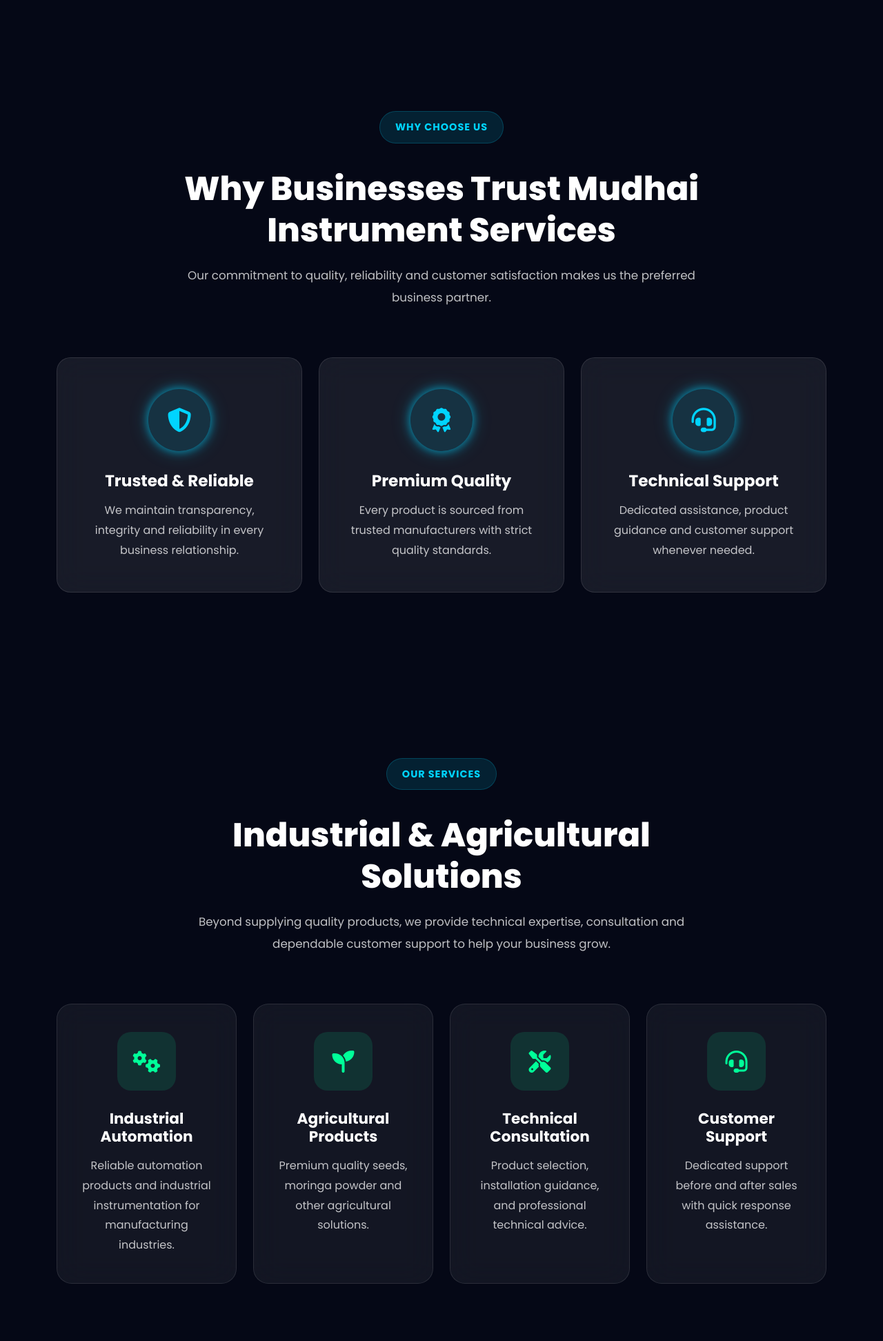
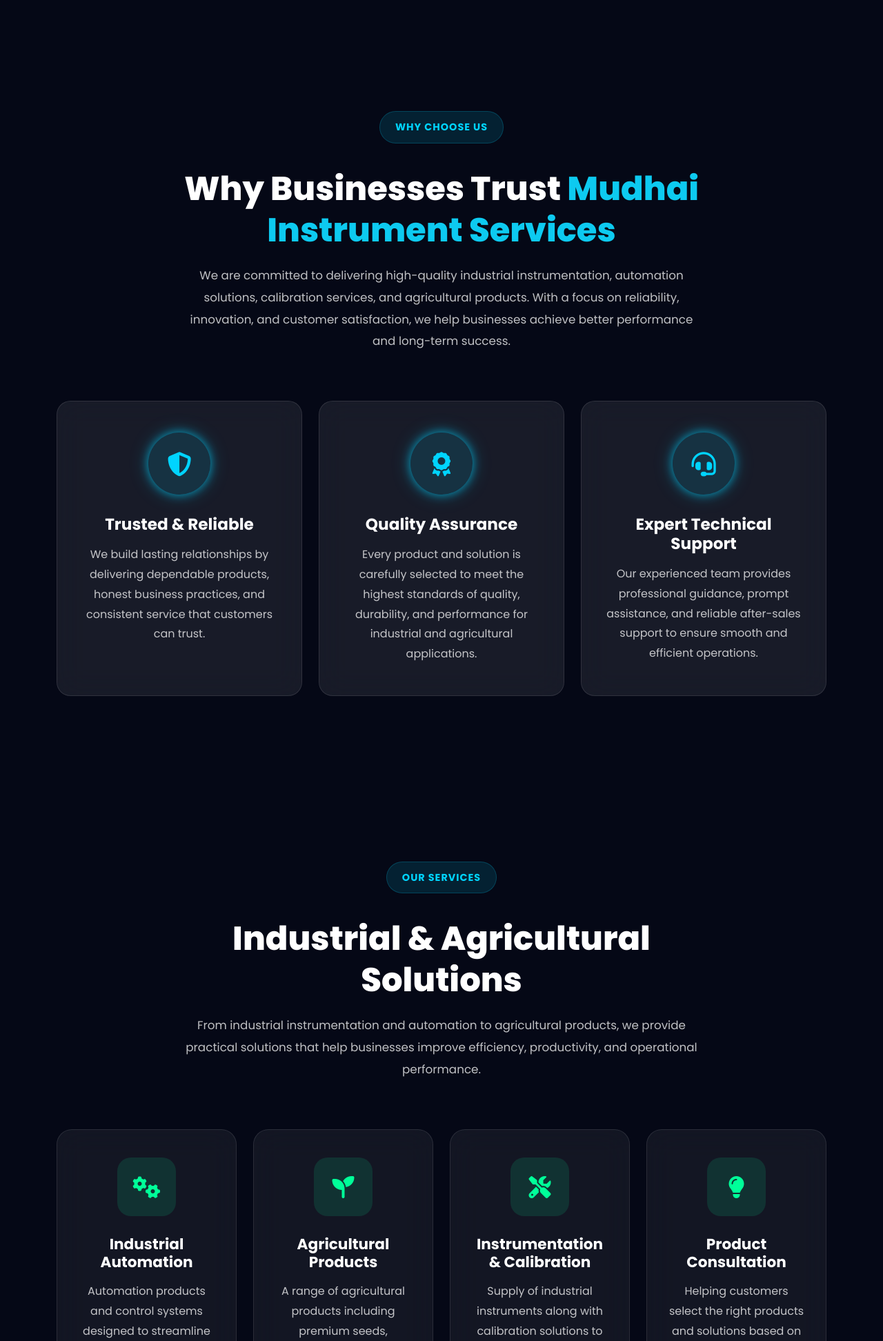
Before and after one commit to san7499/mudhai-instrument-services, a Flask app: page / in a window 1280 px wide. Shown: the part 2290-4234 px from the top of the page at 69% size. Run offline with Flask 3, Linux system fonts and the light colour scheme; data that the repository does not hold is empty; some libraries are stand-ins or nearby versions.

Commit message:
Styling issue fixing

```diff
--- a/static/css/products.css
+++ b/static/css/products.css
@@ -331,7 +331,7 @@
 
     position:relative;
 
-    padding:110px 0;
+    padding:40px 0;
 
 }
 
@@ -1648,7 +1648,7 @@ html{
 
     .products-section{
 
-        padding:130px 0;
+        padding:40px 0;
 
     }
 
--- a/templates/base.html
+++ b/templates/base.html
@@ -321,7 +321,7 @@
 
                     <i class="fa-solid fa-location-dot text-info me-2"></i>
 
-                    Pune, Maharashtra, India
+                    PA/P Dahigaon, Tal. Koregaon, Dist. Satara, Maharashtra - 415524
 
                 </p>
 
--- a/templates/home.html
+++ b/templates/home.html
@@ -274,16 +274,16 @@ WHY CHOOSE US
 
             <h2>
 
-                Why Businesses Trust
-                Mudhai Instrument Services
+                Why Businesses Trust <span class="text-info">Mudhai Instrument Services</span>
 
             </h2>
 
             <p>
 
-                Our commitment to quality,
-                reliability and customer satisfaction
-                makes us the preferred business partner.
+                We are committed to delivering high-quality industrial instrumentation,
+                automation solutions, calibration services, and agricultural products.
+                With a focus on reliability, innovation, and customer satisfaction,
+                we help businesses achieve better performance and long-term success.
 
             </p>
 
@@ -309,9 +309,9 @@ WHY CHOOSE US
 
                     <p>
 
-                        We maintain transparency,
-                        integrity and reliability
-                        in every business relationship.
+                        We build lasting relationships by delivering dependable products,
+                        honest business practices, and consistent service that customers
+                        can trust.
 
                     </p>
 
@@ -331,15 +331,15 @@ WHY CHOOSE US
 
                     <h4>
 
-                        Premium Quality
+                        Quality Assurance
 
                     </h4>
 
                     <p>
 
-                        Every product is sourced
-                        from trusted manufacturers
-                        with strict quality standards.
+                        Every product and solution is carefully selected to meet the highest
+                        standards of quality, durability, and performance for industrial
+                        and agricultural applications.
 
                     </p>
 
@@ -359,15 +359,14 @@ WHY CHOOSE US
 
                     <h4>
 
-                        Technical Support
+                        Expert Technical Support
 
                     </h4>
 
                     <p>
 
-                        Dedicated assistance,
-                        product guidance and
-                        customer support whenever needed.
+                        Our experienced team provides professional guidance, prompt assistance,
+                        and reliable after-sales support to ensure smooth and efficient operations.
 
                     </p>
 
@@ -405,9 +404,9 @@ OUR SERVICES
 
             <p>
 
-                Beyond supplying quality products, we provide
-                technical expertise, consultation and dependable
-                customer support to help your business grow.
+                From industrial instrumentation and automation to
+                agricultural products, we provide practical solutions that help
+                businesses improve efficiency, productivity, and operational performance.
 
             </p>
 
@@ -433,9 +432,9 @@ OUR SERVICES
 
                     <p>
 
-                        Reliable automation products and
-                        industrial instrumentation for
-                        manufacturing industries.
+                        Automation products and control systems designed
+                        to streamline manufacturing processes, improve
+                        productivity, and reduce operational downtime.
 
                     </p>
 
@@ -461,9 +460,9 @@ OUR SERVICES
 
                     <p>
 
-                        Premium quality seeds,
-                        moringa powder and
-                        other agricultural solutions.
+                        A range of agricultural products including premium seeds,
+                        moringa powder, and farming essentials to support healthy
+                        crop growth and sustainable agriculture.
 
                     </p>
 
@@ -483,15 +482,15 @@ OUR SERVICES
 
                     <h4>
 
-                        Technical Consultation
+                        Instrumentation & Calibration
 
                     </h4>
 
                     <p>
 
-                        Product selection,
-                        installation guidance,
-                        and professional technical advice.
+                        Supply of industrial instruments along with
+                        calibration solutions to ensure accurate measurement,
+                        process control, and equipment performance.
 
                     </p>
 
@@ -505,121 +504,21 @@ OUR SERVICES
 
                     <div class="service-icon">
 
-                        <i class="fa-solid fa-headset"></i>
+                        <i class="fa-solid fa-lightbulb"></i>
 
                     </div>
 
                     <h4>
 
-                        Customer Support
+                        Product Consultation
 
                     </h4>
 
                     <p>
 
-                        Dedicated support before
-                        and after sales with
-                        quick response assistance.
-
-                    </p>
-
-                </div>
-
-            </div>
-
-        </div>
-
-    </div>
-
-</section>
-
-
-<!-- ==========================================
-WHY PARTNER WITH US
-========================================== -->
-
-<section class="partner-section">
-
-    <div class="container">
-
-        <div class="section-header text-center">
-
-            <span class="section-tag">
-
-                OUR COMMITMENT
-
-            </span>
-
-            <h2>
-
-                Why Partner With Mudhai?
-
-            </h2>
-
-        </div>
-
-        <div class="row g-4">
-            <div class="col-lg-4 col-md-6">
-
-                <div class="glass-card partner-card">
-
-                    <i class="fa-solid fa-medal fa-3x text-primary mb-4"></i>
-
-                    <h5>
-
-                        Premium Quality
-
-                    </h5>
-
-                    <p>
-
-                        We supply only trusted,
-                        tested and reliable products.
-
-                    </p>
-
-                </div>
-
-            </div>
-            <div class="col-lg-4 col-md-6">
-
-                <div class="glass-card partner-card">
-
-                    <i class="fa-solid fa-handshake fa-3x text-success mb-4"></i>
-
-                    <h5>
-
-                        Long-Term Partnership
-
-                    </h5>
-
-                    <p>
-
-                        Building lasting business
-                        relationships with trust.
-
-                    </p>
-
-                </div>
-
-            </div>
-
-            <div class="col-lg-4 col-md-6">
-
-                <div class="glass-card partner-card">
-
-                    <i class="fa-solid fa-headset fa-3x text-primary mb-4"></i>
-
-                    <h5>
-
-                        24/7 Support
-
-                    </h5>
-
-                    <p>
-
-                        Dedicated customer
-                        assistance whenever needed.
+                        Helping customers select the right products and
+                        solutions based on application requirements,
+                        industry standards, and operational needs.
 
                     </p>
 
@@ -645,22 +544,21 @@ COMPANY HIGHLIGHTS
 
             <span class="section-tag">
 
-                OUR PROMISE
+                INDUSTRIES WE SERVE
 
             </span>
 
             <h2>
 
-                Delivering Excellence Every Day
+                Serving Diverse Industries with Reliable Solutions
 
             </h2>
 
             <p>
 
-                Our commitment to innovation, quality,
-                transparency and customer satisfaction
-                makes us a trusted business partner for
-                industries and agriculture.
+                Our products and solutions support a wide range of
+                industries by improving efficiency, accuracy, and
+                operational performance.
 
             </p>
 
@@ -672,19 +570,18 @@ COMPANY HIGHLIGHTS
 
                 <div class="highlight-card">
 
-                    <i class="fa-solid fa-award"></i>
+                    <i class="fa-solid fa-industry"></i>
 
                     <h4>
 
-                        Premium Quality
+                        Manufacturing
 
                     </h4>
 
                     <p>
 
-                        Carefully selected products
-                        that meet international
-                        quality standards.
+                        Automation products and industrial instrumentation
+                        for efficient production processes.
 
                     </p>
 
@@ -696,19 +593,18 @@ COMPANY HIGHLIGHTS
 
                 <div class="highlight-card">
 
-                    <i class="fa-solid fa-handshake"></i>
+                    <i class="fa-solid fa-plug"></i>
 
                     <h4>
 
-                        Trusted Partnership
+                        Power & Energy
 
                     </h4>
 
                     <p>
 
-                        Building long-term business
-                        relationships through trust
-                        and reliability.
+                        Reliable instruments and control solutions
+                        for power generation and energy management.
 
                     </p>
 
@@ -720,19 +616,18 @@ COMPANY HIGHLIGHTS
 
                 <div class="highlight-card">
 
-                    <i class="fa-solid fa-lightbulb"></i>
+                    <i class="fa-solid fa-tractor"></i>
 
                     <h4>
 
-                        Innovative Solutions
+                        Agriculture
 
                     </h4>
 
                     <p>
 
-                        Modern industrial and
-                        agricultural solutions
-                        for better productivity.
+                        Premium agricultural products supporting
+                        modern farming and sustainable growth.
 
                     </p>
 
@@ -744,18 +639,18 @@ COMPANY HIGHLIGHTS
 
                 <div class="highlight-card">
 
-                    <i class="fa-solid fa-headset"></i>
+                    <i class="fa-solid fa-screwdriver-wrench"></i>
 
                     <h4>
 
-                        24/7 Customer Support
+                        Process Industries
 
                     </h4>
 
                     <p>
 
-                        Dedicated assistance
-                        whenever you need us.
+                        Instrumentation solutions for chemical,
+                        pharmaceutical, food, and process industries.
 
                     </p>
 
@@ -773,76 +668,74 @@ COMPANY HIGHLIGHTS
 TRUST SECTION
 ========================================== -->
 
-<section class="trust-section">
+<section class="trust-section py-5">
 
     <div class="container">
 
-        <div class="glass-card text-center">
+        <div class="glass-card text-center p-5">
 
-            <h2>
-
+            <h2 class="mb-3">
                 Why Businesses Choose
-                Mudhai Instrument Services
-
+                <span class="text-info">Mudhai Instrument Services</span>
             </h2>
 
-            <p>
-
-                We are committed to delivering
-                dependable industrial instrumentation,
-                automation equipment, agricultural
-                products and professional customer
-                support with complete transparency.
-
+            <p class="mb-5">
+                We are committed to delivering reliable industrial instrumentation,
+                automation solutions, agricultural products, and exceptional customer
+                service with complete transparency, quality assurance, and long-term support.
             </p>
 
-            <div class="row mt-5">
+            <div class="row g-4 justify-content-center">
 
-                <div class="col-md-3">
+                <!-- Trust Item 1 -->
+                <div class="col-lg-4 col-md-6">
 
                     <div class="trust-item">
 
-                        <i class="fa-solid fa-circle-check"></i>
+                        <i class="fa-solid fa-circle-check fa-3x text-info mb-3"></i>
 
-                        <h5>
+                        <h5>Genuine Products</h5>
 
-                            Genuine Products
-
-                        </h5>
+                        <p>
+                            We supply only authentic, high-quality products from
+                            trusted manufacturers to ensure maximum reliability.
+                        </p>
 
                     </div>
 
                 </div>
 
-
-
-                <div class="col-md-3">
+                <!-- Trust Item 2 -->
+                <div class="col-lg-4 col-md-6">
 
                     <div class="trust-item">
 
-                        <i class="fa-solid fa-user-shield"></i>
+                        <i class="fa-solid fa-user-shield fa-3x text-info mb-3"></i>
 
-                        <h5>
+                        <h5>Trusted Service</h5>
 
-                            Trusted Service
-
-                        </h5>
+                        <p>
+                            Our experienced team provides dependable solutions
+                            with honesty, professionalism, and customer satisfaction.
+                        </p>
 
                     </div>
 
                 </div>
 
-                <div class="col-md-3">
+                <!-- Trust Item 3 -->
+                <div class="col-lg-4 col-md-6">
 
                     <div class="trust-item">
 
-                        <i class="fa-solid fa-headset"></i>
+                        <i class="fa-solid fa-headset fa-3x text-info mb-3"></i>
 
-                        <h5>
+                        <h5>Technical Support</h5>
 
-                            Technical Support
-
-                        </h5>
+                        <p>
+                            Get prompt technical assistance, expert guidance,
+                            and reliable after-sales support whenever you need it.
+                        </p>
 
                     </div>
 
```
Also changed, not shown: templates/about.html (+52 -0 lines).
